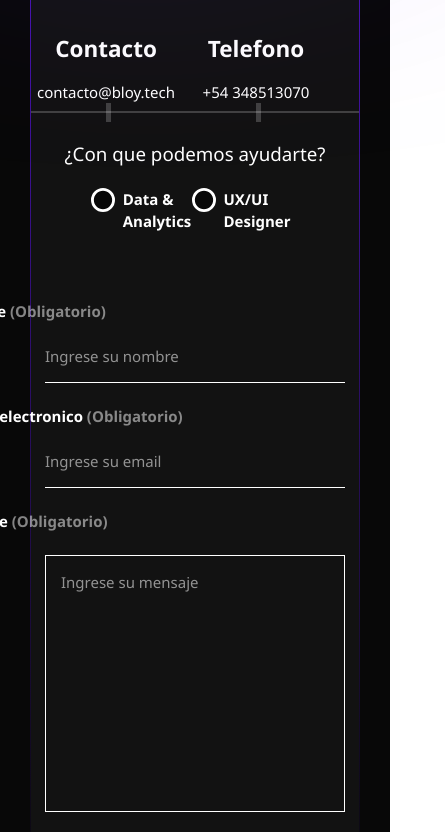
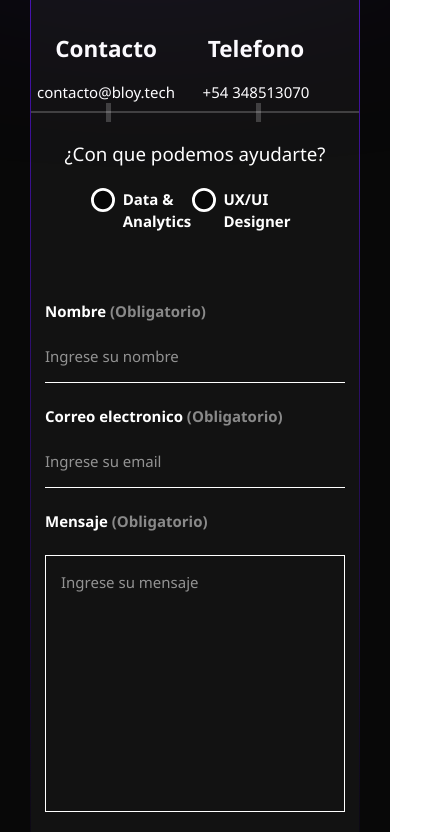
Before and after one commit to AntonioPiattiFadda/Bloy-Website, a website: page index.html in a window 390 px wide. Shown: the part 4836-5668 px from the top of the page, 445 px wide, since content can reach past the window. Drawn offline with nearby package versions, Linux system fonts and the light colour scheme; files whose address does not match are found by name.

Commit message:
width de los labels

```diff
--- a/assets/css/styles.css
+++ b/assets/css/styles.css
@@ -1413,7 +1413,9 @@ body {
   .contact__checkboxes div {
     width: 100px;
   }
-  label {
+  .contact__label--name,
+  .contact__label--email,
+  .contact__label--message {
     width: 300px;
   }
 
```
